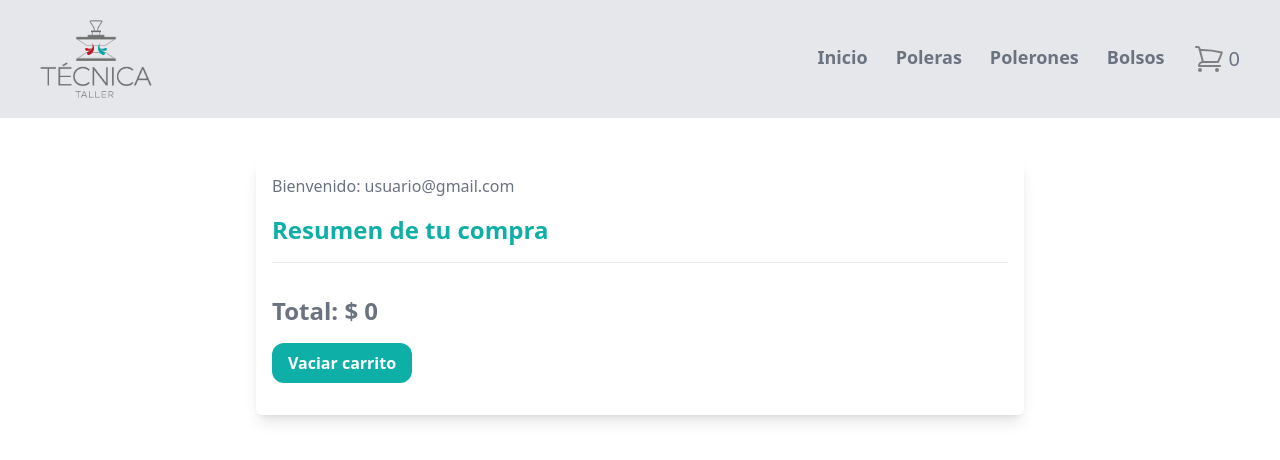
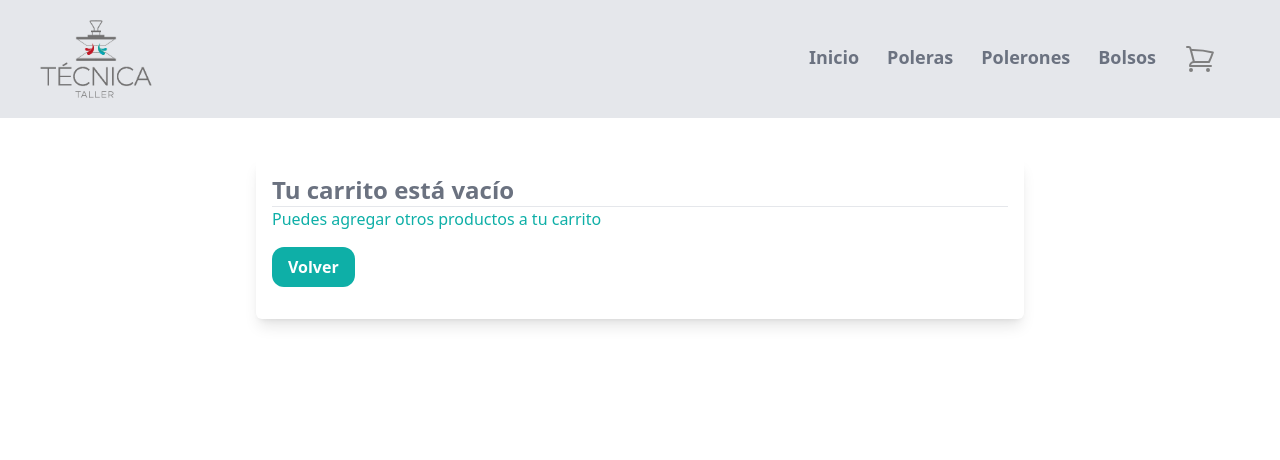
Before and after one commit to npericov/RJ-NataliaPerico, a React (Vite) app: page /cart in a window 1280 px wide. Shown: the top 460 px of the page. Built offline with nearby package versions, Linux system fonts and the light colour scheme.

Commit message:
aplicación tec. rendering

```diff
--- a/src/App.jsx
+++ b/src/App.jsx
@@ -9,7 +9,7 @@ import { BrowserRouter, Routes, Route, Navigate } from 'react-router-dom';
 
 
 
-function App() {
+function App () {
 
   return (
     <UserProvider>
--- a/src/components/CartView/CartView.jsx
+++ b/src/components/CartView/CartView.jsx
@@ -1,12 +1,17 @@
 import React, { useContext } from "react";
 import { CartContext } from "../../context/CardContext";
-import { UserContext } from "../../context/UserContext";
 import Boton from "../Renderprops/Boton";
 import trashIcon from "../../assets/trash.svg";
+import { UserContext } from "../../context/UserContext";
+import EmtpyCart from "./EmtpyCart";
+
 
 const CartView = () => {
     const { cart, totalCart, clearCart, removeItem } = useContext(CartContext);
     const { user } = useContext(UserContext);
+
+    if (!user.email) return <h2>No hay usuario registrado</h2>
+    if (cart.length === 0) return <EmtpyCart />
 
     return (
         <section className="container mt-10 max-w-screen-md mx-auto bg-white rounded-md shadow-lg hover:shadow-2xl overflow-visible p-4">
--- /dev/null
+++ b/src/components/CartView/EmtpyCart.jsx
@@ -0,0 +1,20 @@
+import { Link } from "react-router-dom";
+import Boton from "../Renderprops/Boton";
+
+
+
+const EmtpyCart = () => {
+
+    return (
+        <section className="container mt-10 max-w-screen-md mx-auto bg-white rounded-md shadow-lg hover:shadow-2xl overflow-visible p-4">
+        <h2 className="text-2xl font-semibold text-gray-500">Tu carrito está vacío</h2>
+        <hr />
+        <p className="text-tecnica">Puedes agregar otros productos a tu carrito</p>
+        <Boton>
+            <Link to={"/"}>Volver</Link>
+        </Boton>
+        </section>
+    )
+}
+
+export default EmtpyCart
--- a/src/components/ItemCard/ItemCard.jsx
+++ b/src/components/ItemCard/ItemCard.jsx
@@ -15,6 +15,9 @@ const ItemCard = ({ item }) => {
             <div className="p-4">
                 <h3 className="text-gray-800 text-xl font-bold mb-2">{item.name}</h3>
                 <p className="text-gray-500 text-base font-bold mb-4">Precio: ${item.price}</p>
+
+                { item.stock < 10 && <p className="font-bold text-red-500">Quedan sólo {item.stock} unidades!</p> }
+
                 <div className="flex items-center justify-center">
                     <Boton onClick={() => handleAddToCart(1)} className="bg-tecnica text-white px-4 py-2 rounded">
                         <Link to={`/item/${item.id}`}>Ver más</Link>
--- a/src/components/ItemDetail/QuantitySelector.jsx
+++ b/src/components/ItemDetail/QuantitySelector.jsx
@@ -13,9 +13,9 @@ const QuantitySelector = ({cantidad, stock, setCantidad}) => {
 
   return (
     <div className="flex gap-4 items-center">
-      <Boton onClick={handleRestar}>-</Boton>
+      <Boton className={`${cantidad=== 1 ?  `bg-gray-400 ` :  `bg-tecnica `} `} onClick={handleRestar} disabled= {cantidad===1}>-</Boton>
       <span>{cantidad}</span>
-      <Boton onClick={handleSumar}>+</Boton>
+      <Boton className={`${cantidad=== stock ?  `bg-gray-400 ` :  `bg-tecnica `} `}  onClick={handleSumar} disabled={cantidad===stock}>+</Boton>
     </div>
   );
 };
--- a/src/components/ItemDetailContainer/ItemDetailContainer.jsx
+++ b/src/components/ItemDetailContainer/ItemDetailContainer.jsx
@@ -1,7 +1,9 @@
+import Loader from "../Loader/Loader";
 import { useEffect, useState } from "react";
 import { pedirDatos } from "../../utils/utils";
 import { useParams } from "react-router-dom";
 import ItemDetail from "../ItemDetail/ItemDetail";
+
 
 const ItemDetailContainer = () => {
     const [loading, setLoading] = useState(true);
@@ -22,7 +24,7 @@ const ItemDetailContainer = () => {
     return (
     <>
         {loading ? (
-        <h2 className="text-center text-4xl mt-8">Cargando...</h2>
+        <Loader/>
         ) : (
         <ItemDetail item={item}/>
         )}
--- a/src/components/ItemListContainer/ItemListContainer.jsx
+++ b/src/components/ItemListContainer/ItemListContainer.jsx
@@ -2,6 +2,7 @@ import { useState, useEffect } from "react"
 import { pedirDatos } from "../../utils/utils"
 import ItemList from "../ItemList/ItemList";
 import { useParams } from "react-router-dom";
+import Loader from "../Loader/Loader";
 
 
 const ItemListContainer = () => {
@@ -30,11 +31,8 @@ const ItemListContainer = () => {
     return (
         <>
         {loading ? (
-        <div className="flex items-center justify-center flex-col gap-8 mt-20">
-            <div className="animate-spin rounded-full h-20 w-20 border-t-4 border-tecnica"></div>
-            <p className="text-center text-3xl mt-8 font-semibold text-tecnica">Cargando...</p>
-        </div>
-        ) : (
+        <Loader/>
+        ): (
         <ItemList productos={productos} />
         )}
     </>
--- /dev/null
+++ b/src/components/Loader/Loader.jsx
@@ -0,0 +1,11 @@
+import React from 'react';
+
+const Loader = () => {
+    return (
+    <div className="flex items-center justify-center h-screen">
+        <div className="animate-spin rounded-full h-16 w-16 border-t-4 border-teal-500"></div>
+    </div>
+    );
+};
+
+export default Loader;
--- /dev/null
+++ b/src/components/Loader/Spinner.jsx
@@ -0,0 +1,11 @@
+import React from 'react';
+
+const Spinner = () => {
+    return (
+    <div className="flex items-center justify-center flex-col gap-8 mt-4">
+        <div className="animate-spin rounded-full h-40 w-40 border-t-4 border-tecnica"></div>
+    </div>
+    );
+};
+
+export default Spinner;
--- a/src/components/Navbar/Cartwidget.jsx
+++ b/src/components/Navbar/Cartwidget.jsx
@@ -10,7 +10,7 @@ const CartWidget = () => {
     return (
         <Link to="/cart" className='flex items-center gap-1 cursor-pointer'>
             <img src={cartIcon} alt=" Cart Icon" className='w-8' />
-            <span className='text-gray-500 text-xl'>{ itemsInCart () }</span>
+            <span className= {`${itemsInCart() === 0 ? 'invisible opacity-0' : 'visible opacity-100'} transition-all text-white text-l bg-tecnica rounded-full w-5 h-5 flex items-center justify-center`}>{ itemsInCart () }</span>
         </Link>
     )
 }
--- a/src/mocks/data.js
+++ b/src/mocks/data.js
@@ -19,7 +19,7 @@ export const MOCK_DATA = [
         price: 15000,
         img: "https://images.unsplash.com/photo-1594032194509-0056023973b2?q=80&w=1974&auto=format&fit=crop&ixlib=rb-4.0.3&ixid=M3wxMjA3fDB8MHxwaG90by1wYWdlfHx8fGVufDB8fHx8fA%3D%3D",
         category: 'poleras',
-        stock: 10,
+        stock: 5,
         description: 'Polera de algodón, todas las tallas, estampadas',
     },
     {
@@ -38,7 +38,7 @@ export const MOCK_DATA = [
         price: 15000,
         img: "https://images.unsplash.com/photo-1602230099372-933318a2a164?q=80&w=1887&auto=format&fit=crop&ixlib=rb-4.0.3&ixid=M3wxMjA3fDB8MHxwaG90by1wYWdlfHx8fGVufDB8fHx8fA%3D%3D",
         category: 'poleras',
-        stock: 10,
+        stock: 3,
         description: 'Polera de algodón, todas las tallas, estampadas',
     },
 
@@ -58,7 +58,7 @@ export const MOCK_DATA = [
         price: 30000,
         img: "https://images.unsplash.com/photo-1578632140472-6d913e068456?q=80&w=1974&auto=format&fit=crop&ixlib=rb-4.0.3&ixid=M3wxMjA3fDB8MHxwaG90by1wYWdlfHx8fGVufDB8fHx8fA%3D%3D",
         category: 'polerones',
-        stock: 10,
+        stock: 8,
         description: 'Polerón de algodón, todas las tallas, estampadas',
     },
 
```
Also changed, not shown: src/components/Navbar/Navbar.jsx (line endings or trailing spaces).
